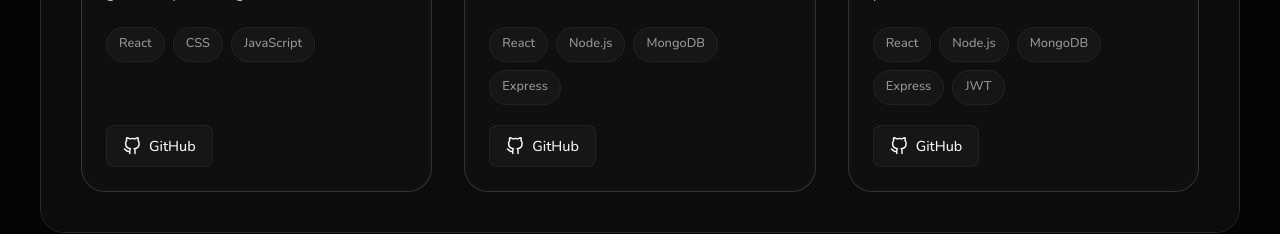
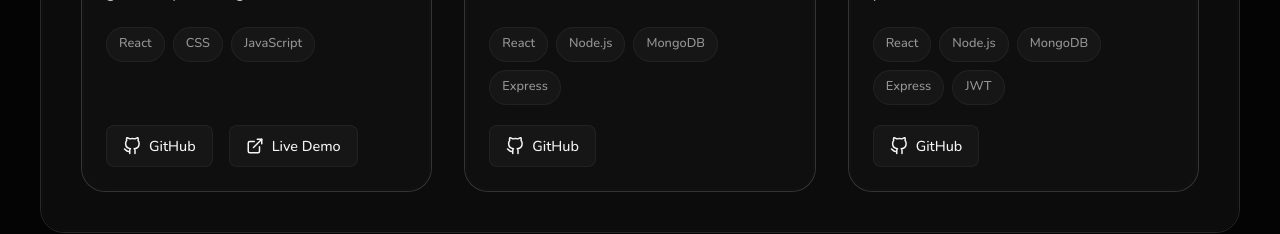
Before and after one commit to Rohanp28/my-portfolio, a React (Vite) app: page / in a window 1280 px wide. Shown: the part 3900-4134 px from the top of the page. Built offline with nearby package versions, Linux system fonts and the light colour scheme.

Commit message:
added live project url

```diff
--- a/src/App.jsx
+++ b/src/App.jsx
@@ -309,7 +309,7 @@ const projects = [
       "A modern, responsive portfolio website showcasing my skills and experience with glassmorphic design.",
     techStack: ["React", "CSS", "JavaScript"],
     github: "https://github.com/Rohanp28/my-portfolio",
-    live: "#",
+    live: "https://rohanpatare-portfolio.vercel.app/",
   },
   {
     title: "Todo App",
```
